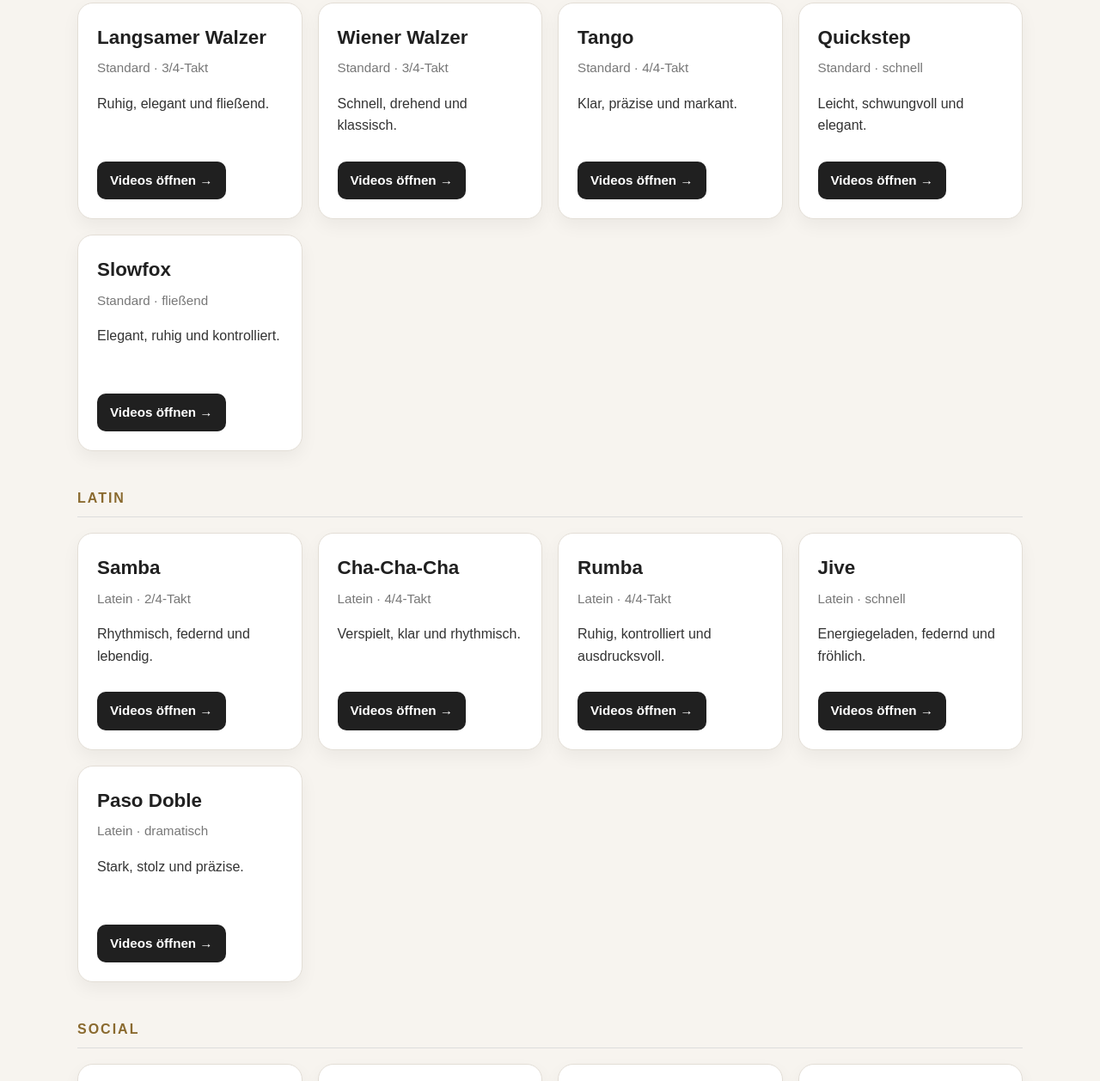
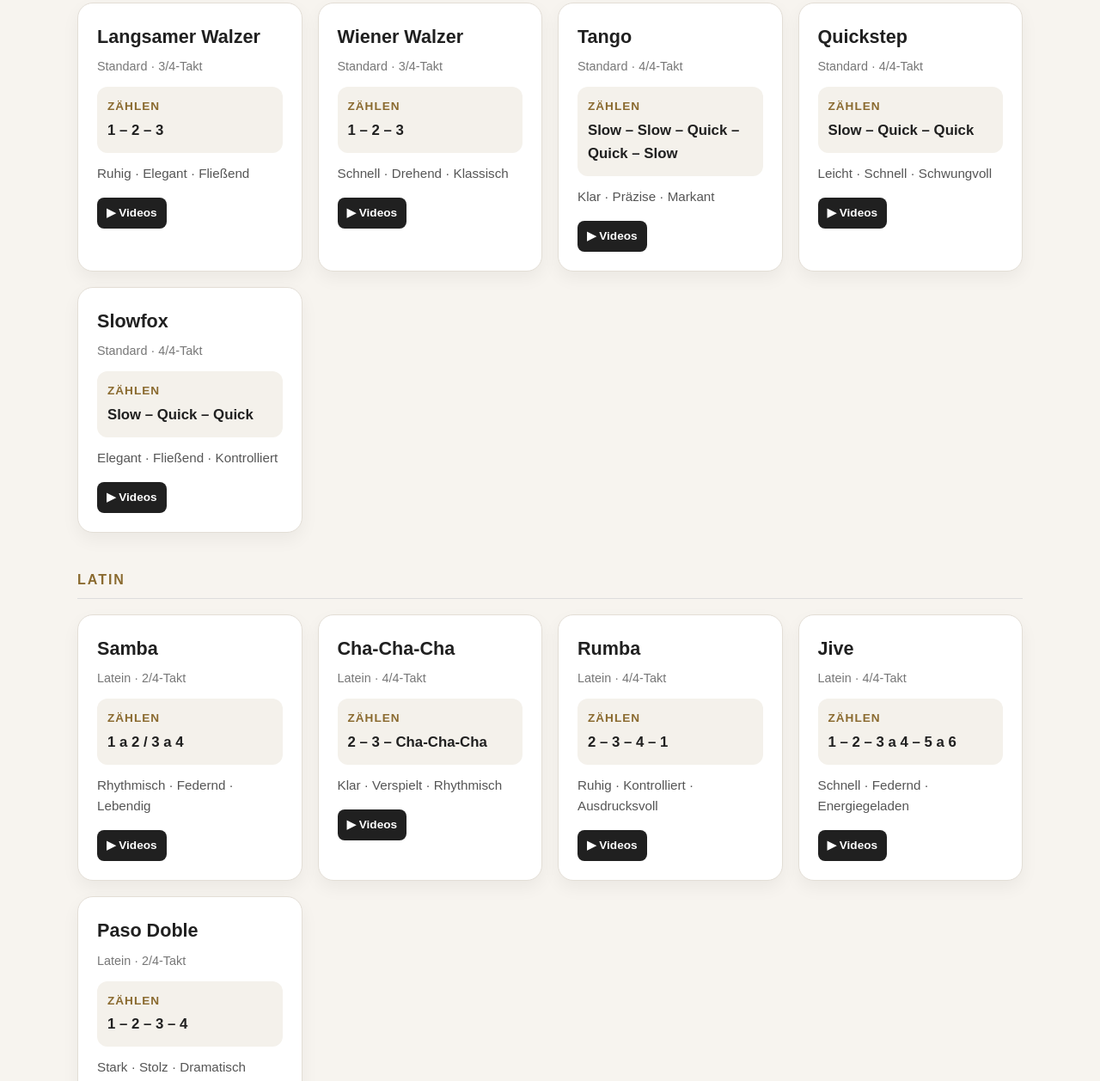
Before and after one commit to ergunozsoy/dance-practice-hub, a plain HTML site: page index.html in a window 1280 px wide. Shown: the part 421-1679 px from the top of the page at 86% size. Drawn offline with Linux system fonts and the light colour scheme.

Commit message:
Update index.html

```diff
--- a/index.html
+++ b/index.html
@@ -87,30 +87,53 @@
 
     .card h3 {
       margin: 0 0 6px 0;
-      font-size: 1.4rem;
+      font-size: 1.35rem;
     }
 
     .meta {
       color: #777;
-      font-size: 0.95rem;
-      margin-bottom: 14px;
+      font-size: 0.9rem;
+      margin-bottom: 10px;
     }
 
-    .info {
-      color: #333;
-      min-height: 52px;
+    .rhythm {
+      background: #f4f1eb;
+      border-radius: 12px;
+      padding: 12px;
+      margin: 12px 0;
+    }
+
+    .rhythm strong {
+      display: block;
+      font-size: 0.85rem;
+      color: #8a6a2f;
+      margin-bottom: 4px;
+      letter-spacing: 1px;
+      text-transform: uppercase;
+    }
+
+    .count {
+      font-size: 1.05rem;
+      font-weight: bold;
+      color: #202020;
+    }
+
+    .character {
+      color: #555;
+      font-size: 0.95rem;
+      margin: 10px 0 12px;
     }
 
     .button {
       display: inline-block;
-      margin-top: 12px;
+      margin-top: 4px;
       background: #202020;
       color: white;
-      padding: 10px 15px;
-      border-radius: 10px;
+      padding: 7px 11px;
+      border-radius: 8px;
       text-decoration: none;
       font-weight: bold;
-      font-size: 0.95rem;
+      font-size: 0.85rem;
     }
 
     .button:hover {
@@ -179,40 +202,62 @@
     <h2>STANDARD</h2>
 
     <div class="cards">
+
       <div class="card">
         <h3>Langsamer Walzer</h3>
         <div class="meta">Standard · 3/4-Takt</div>
-        <p class="info">Ruhig, elegant und fließend.</p>
-        <a class="button" href="#" target="_blank">Videos öffnen →</a>
+        <div class="rhythm">
+          <strong>Zählen</strong>
+          <div class="count">1 – 2 – 3</div>
+        </div>
+        <div class="character">Ruhig · Elegant · Fließend</div>
+        <a class="button" href="#" target="_blank">▶ Videos</a>
       </div>
 
       <div class="card">
         <h3>Wiener Walzer</h3>
         <div class="meta">Standard · 3/4-Takt</div>
-        <p class="info">Schnell, drehend und klassisch.</p>
-        <a class="button" href="#" target="_blank">Videos öffnen →</a>
+        <div class="rhythm">
+          <strong>Zählen</strong>
+          <div class="count">1 – 2 – 3</div>
+        </div>
+        <div class="character">Schnell · Drehend · Klassisch</div>
+        <a class="button" href="#" target="_blank">▶ Videos</a>
       </div>
 
       <div class="card">
         <h3>Tango</h3>
         <div class="meta">Standard · 4/4-Takt</div>
-        <p class="info">Klar, präzise und markant.</p>
-        <a class="button" href="#" target="_blank">Videos öffnen →</a>
+        <div class="rhythm">
+          <strong>Zählen</strong>
+          <div class="count">Slow – Slow – Quick – Quick – Slow</div>
+        </div>
+        <div class="character">Klar · Präzise · Markant</div>
+        <a class="button" href="#" target="_blank">▶ Videos</a>
       </div>
 
       <div class="card">
         <h3>Quickstep</h3>
-        <div class="meta">Standard · schnell</div>
-        <p class="info">Leicht, schwungvoll und elegant.</p>
-        <a class="button" href="#" target="_blank">Videos öffnen →</a>
+        <div class="meta">Standard · 4/4-Takt</div>
+        <div class="rhythm">
+          <strong>Zählen</strong>
+          <div class="count">Slow – Quick – Quick</div>
+        </div>
+        <div class="character">Leicht · Schnell · Schwungvoll</div>
+        <a class="button" href="#" target="_blank">▶ Videos</a>
       </div>
 
       <div class="card">
         <h3>Slowfox</h3>
-        <div class="meta">Standard · fließend</div>
-        <p class="info">Elegant, ruhig und kontrolliert.</p>
-        <a class="button" href="#" target="_blank">Videos öffnen →</a>
+        <div class="meta">Standard · 4/4-Takt</div>
+        <div class="rhythm">
+          <strong>Zählen</strong>
+          <div class="count">Slow – Quick – Quick</div>
+        </div>
+        <div class="character">Elegant · Fließend · Kontrolliert</div>
+        <a class="button" href="#" target="_blank">▶ Videos</a>
       </div>
+
     </div>
   </section>
 
@@ -220,40 +265,62 @@
     <h2>LATIN</h2>
 
     <div class="cards">
+
       <div class="card">
         <h3>Samba</h3>
         <div class="meta">Latein · 2/4-Takt</div>
-        <p class="info">Rhythmisch, federnd und lebendig.</p>
-        <a class="button" href="#" target="_blank">Videos öffnen →</a>
+        <div class="rhythm">
+          <strong>Zählen</strong>
+          <div class="count">1 a 2 / 3 a 4</div>
+        </div>
+        <div class="character">Rhythmisch · Federnd · Lebendig</div>
+        <a class="button" href="#" target="_blank">▶ Videos</a>
       </div>
 
       <div class="card">
         <h3>Cha-Cha-Cha</h3>
         <div class="meta">Latein · 4/4-Takt</div>
-        <p class="info">Verspielt, klar und rhythmisch.</p>
-        <a class="button" href="#" target="_blank">Videos öffnen →</a>
+        <div class="rhythm">
+          <strong>Zählen</strong>
+          <div class="count">2 – 3 – Cha-Cha-Cha</div>
+        </div>
+        <div class="character">Klar · Verspielt · Rhythmisch</div>
+        <a class="button" href="#" target="_blank">▶ Videos</a>
       </div>
 
       <div class="card">
         <h3>Rumba</h3>
         <div class="meta">Latein · 4/4-Takt</div>
-        <p class="info">Ruhig, kontrolliert und ausdrucksvoll.</p>
-        <a class="button" href="#" target="_blank">Videos öffnen →</a>
+        <div class="rhythm">
+          <strong>Zählen</strong>
+          <div class="count">2 – 3 – 4 – 1</div>
+        </div>
+        <div class="character">Ruhig · Kontrolliert · Ausdrucksvoll</div>
+        <a class="button" href="#" target="_blank">▶ Videos</a>
       </div>
 
       <div class="card">
         <h3>Jive</h3>
-        <div class="meta">Latein · schnell</div>
-        <p class="info">Energiegeladen, federnd und fröhlich.</p>
-        <a class="button" href="#" target="_blank">Videos öffnen →</a>
+        <div class="meta">Latein · 4/4-Takt</div>
+        <div class="rhythm">
+          <strong>Zählen</strong>
+          <div class="count">1 – 2 – 3 a 4 – 5 a 6</div>
+        </div>
+        <div class="character">Schnell · Federnd · Energiegeladen</div>
+        <a class="button" href="#" target="_blank">▶ Videos</a>
       </div>
 
       <div class="card">
         <h3>Paso Doble</h3>
-        <div class="meta">Latein · dramatisch</div>
-        <p class="info">Stark, stolz und präzise.</p>
-        <a class="button" href="#" target="_blank">Videos öffnen →</a>
+        <div class="meta">Latein · 2/4-Takt</div>
+        <div class="rhythm">
+          <strong>Zählen</strong>
+          <div class="count">1 – 2 – 3 – 4</div>
+        </div>
+        <div class="character">Stark · Stolz · Dramatisch</div>
+        <a class="button" href="#" target="_blank">▶ Videos</a>
       </div>
+
     </div>
   </section>
 
@@ -261,33 +328,51 @@
     <h2>SOCIAL</h2>
 
     <div class="cards">
+
       <div class="card">
         <h3>Bachata</h3>
         <div class="meta">Social · 4/4-Takt</div>
-        <p class="info">Weich, musikalisch und gut für Paartanz.</p>
-        <a class="button" href="#" target="_blank">Videos öffnen →</a>
+        <div class="rhythm">
+          <strong>Zählen</strong>
+          <div class="count">1 – 2 – 3 – Tap / 5 – 6 – 7 – Tap</div>
+        </div>
+        <div class="character">Weich · Musikalisch · Paartanz</div>
+        <a class="button" href="#" target="_blank">▶ Videos</a>
       </div>
 
       <div class="card">
         <h3>Salsa</h3>
         <div class="meta">Social · 4/4-Takt</div>
-        <p class="info">Lebendig, kommunikativ und rhythmisch.</p>
-        <a class="button" href="#" target="_blank">Videos öffnen →</a>
+        <div class="rhythm">
+          <strong>Zählen</strong>
+          <div class="count">1 – 2 – 3 / 5 – 6 – 7</div>
+        </div>
+        <div class="character">Lebendig · Kommunikativ · Rhythmisch</div>
+        <a class="button" href="#" target="_blank">▶ Videos</a>
       </div>
 
       <div class="card">
         <h3>Disco-Fox</h3>
-        <div class="meta">Social · Partytanz</div>
-        <p class="info">Praktisch, beliebt und vielseitig.</p>
-        <a class="button" href="#" target="_blank">Videos öffnen →</a>
+        <div class="meta">Social · 4/4-Takt</div>
+        <div class="rhythm">
+          <strong>Zählen</strong>
+          <div class="count">1 – 2 – Tap</div>
+        </div>
+        <div class="character">Praktisch · Beliebt · Vielseitig</div>
+        <a class="button" href="#" target="_blank">▶ Videos</a>
       </div>
 
       <div class="card">
         <h3>Boogie</h3>
-        <div class="meta">Social · Swing</div>
-        <p class="info">Dynamisch, schnell und spielerisch.</p>
-        <a class="button" href="#" target="_blank">Videos öffnen →</a>
+        <div class="meta">Social · 4/4-Takt</div>
+        <div class="rhythm">
+          <strong>Zählen</strong>
+          <div class="count">1 – 2 – 3 a 4 – 5 a 6</div>
+        </div>
+        <div class="character">Dynamisch · Schnell · Spielerisch</div>
+        <a class="button" href="#" target="_blank">▶ Videos</a>
       </div>
+
     </div>
   </section>
 
@@ -305,7 +390,7 @@
   <p><strong>Learn • Practice • Enjoy</strong></p>
 
   <p>
-    Version 0.2.0<br>
+    Version 0.2.1<br>
     Stand: Juni 2026
   </p>
 
```
